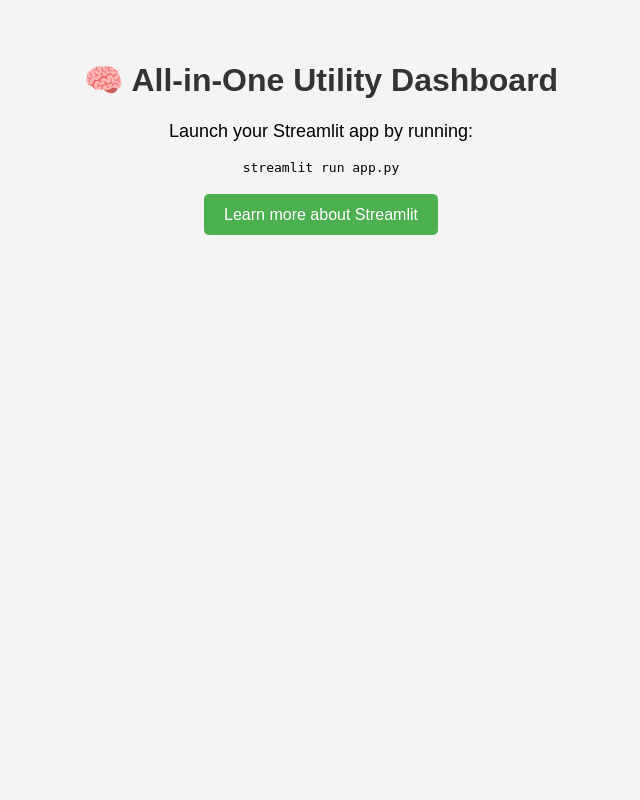
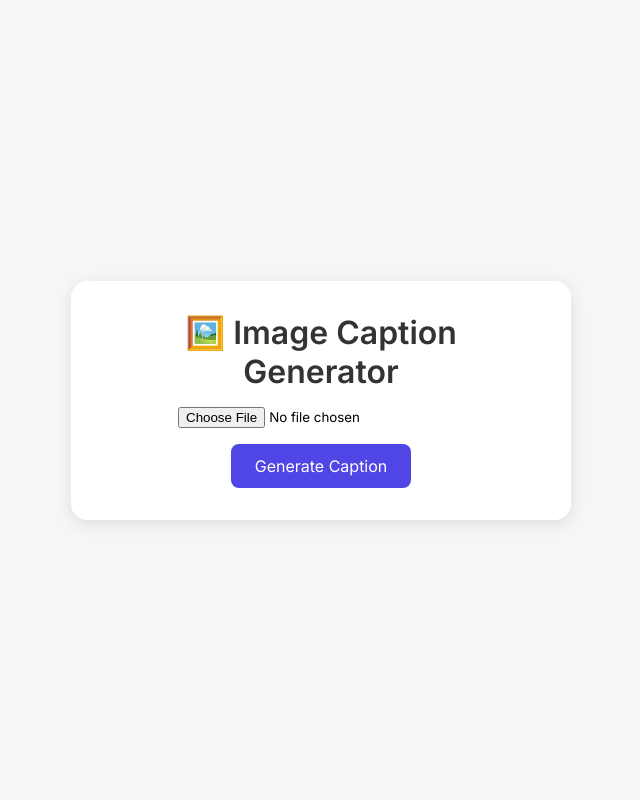
Before and after one commit to KESHAVACHINNA/image-caption-generater, a Python web app: template templates/index.html in a window 1280 px wide. Shown: the whole page, without its empty margins (319-959 px from the left). Run offline with Jinja, Linux system fonts and the light colour scheme; the template is opened without the code that fills it, so the values that code supplies are empty.

Commit message:
Update index.html

```diff
--- a/templates/index.html
+++ b/templates/index.html
@@ -2,37 +2,100 @@
 <html lang="en">
 <head>
   <meta charset="UTF-8" />
-  <meta name="viewport" content="width=device-width, initial-scale=1.0" />
-  <title>All-in-One Dashboard</title>
+  <meta name="viewport" content="width=device-width, initial-scale=1.0"/>
+  <title>Image Caption Generator</title>
+  <link href="https://fonts.googleapis.com/css2?family=Inter:wght@400;600&display=swap" rel="stylesheet">
   <style>
+    * {
+      font-family: 'Inter', sans-serif;
+      margin: 0;
+      padding: 0;
+      box-sizing: border-box;
+    }
+
     body {
-      font-family: Arial, sans-serif;
-      background: #f4f4f4;
+      background: #f4f6f8;
+      display: flex;
+      justify-content: center;
+      align-items: center;
+      height: 100vh;
+    }
+
+    .container {
+      background: #fff;
+      padding: 2rem 3rem;
+      border-radius: 16px;
+      box-shadow: 0 4px 16px rgba(0, 0, 0, 0.1);
+      max-width: 500px;
+      width: 100%;
       text-align: center;
-      margin: 0;
-      padding: 40px;
     }
+
     h1 {
+      margin-bottom: 1rem;
+      font-weight: 600;
       color: #333;
     }
-    p {
-      font-size: 18px;
+
+    form {
+      margin-top: 1rem;
     }
-    .button {
-      background-color: #4CAF50;
+
+    input[type="file"] {
+      margin: 1rem 0;
+      display: block;
+      margin-left: auto;
+      margin-right: auto;
+    }
+
+    button {
+      background: #4f46e5;
       color: white;
-      padding: 12px 20px;
-      text-decoration: none;
-      border-radius: 5px;
-      font-size: 16px;
+      padding: 0.75rem 1.5rem;
+      border: none;
+      border-radius: 8px;
+      font-size: 1rem;
+      cursor: pointer;
+    }
+
+    button:hover {
+      background: #4338ca;
+    }
+
+    .caption {
+      margin-top: 2rem;
+      font-size: 1.1rem;
+      color: #111827;
+      background: #e0e7ff;
+      padding: 1rem;
+      border-radius: 12px;
+    }
+
+    .preview {
+      margin-top: 1.5rem;
+    }
+
+    img {
+      max-width: 100%;
+      border-radius: 12px;
+      margin-top: 1rem;
     }
   </style>
 </head>
 <body>
-  <h1>🧠 All-in-One Utility Dashboard</h1>
-  <p>Launch your Streamlit app by running:</p>
-  <pre><code>streamlit run app.py</code></pre>
-  <br>
-  <a href="https://streamlit.io" class="button">Learn more about Streamlit</a>
+  <div class="container">
+    <h1>🖼️ Image Caption Generator</h1>
+    <form action="/caption" method="POST" enctype="multipart/form-data">
+      <input type="file" name="image" accept="image/*" required />
+      <button type="submit">Generate Caption</button>
+    </form>
+
+    {% if caption %}
+      <div class="caption">
+        <strong>Generated Caption:</strong><br />
+        {{ caption }}
+      </div>
+    {% endif %}
+  </div>
 </body>
 </html>
```
